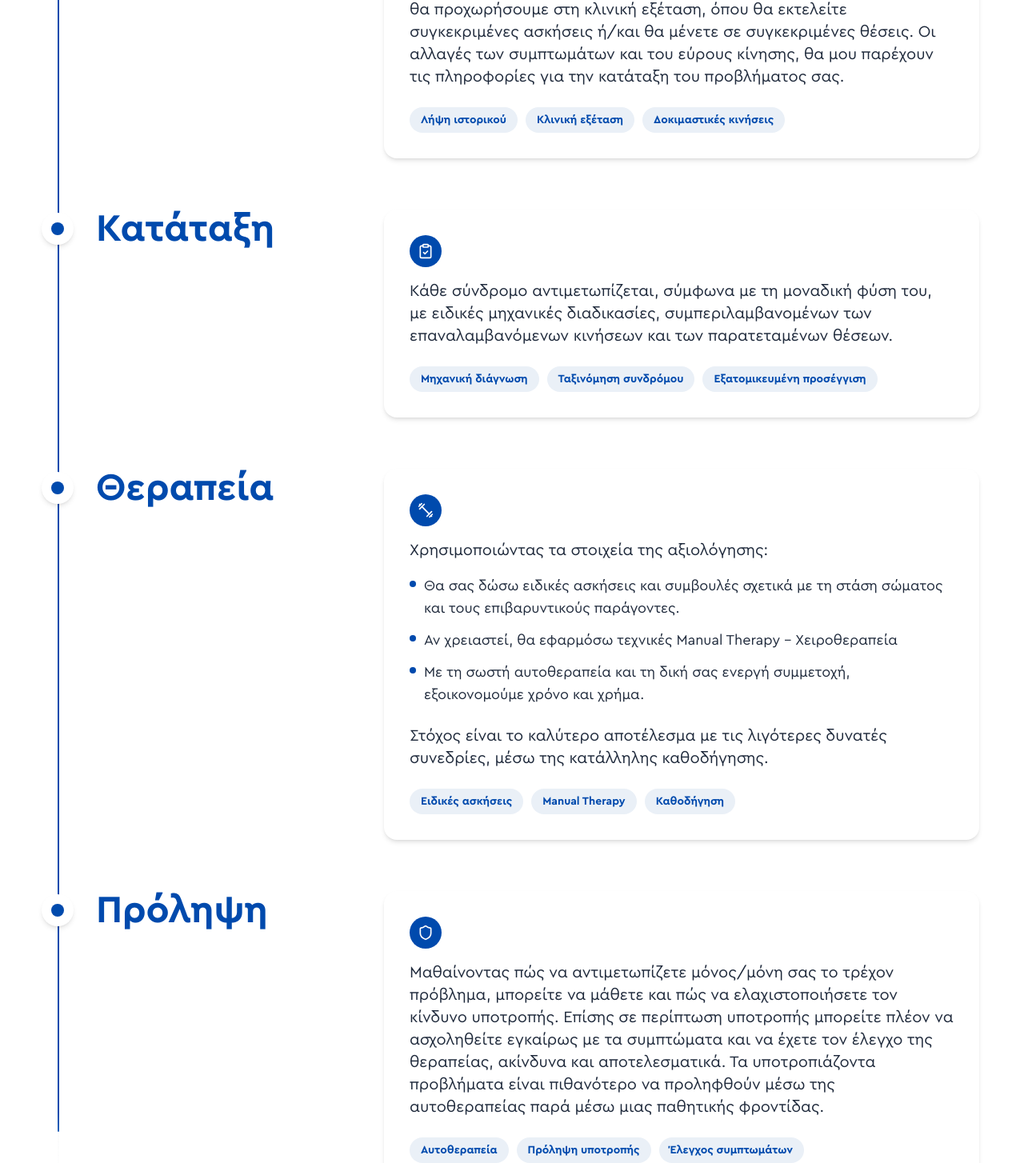
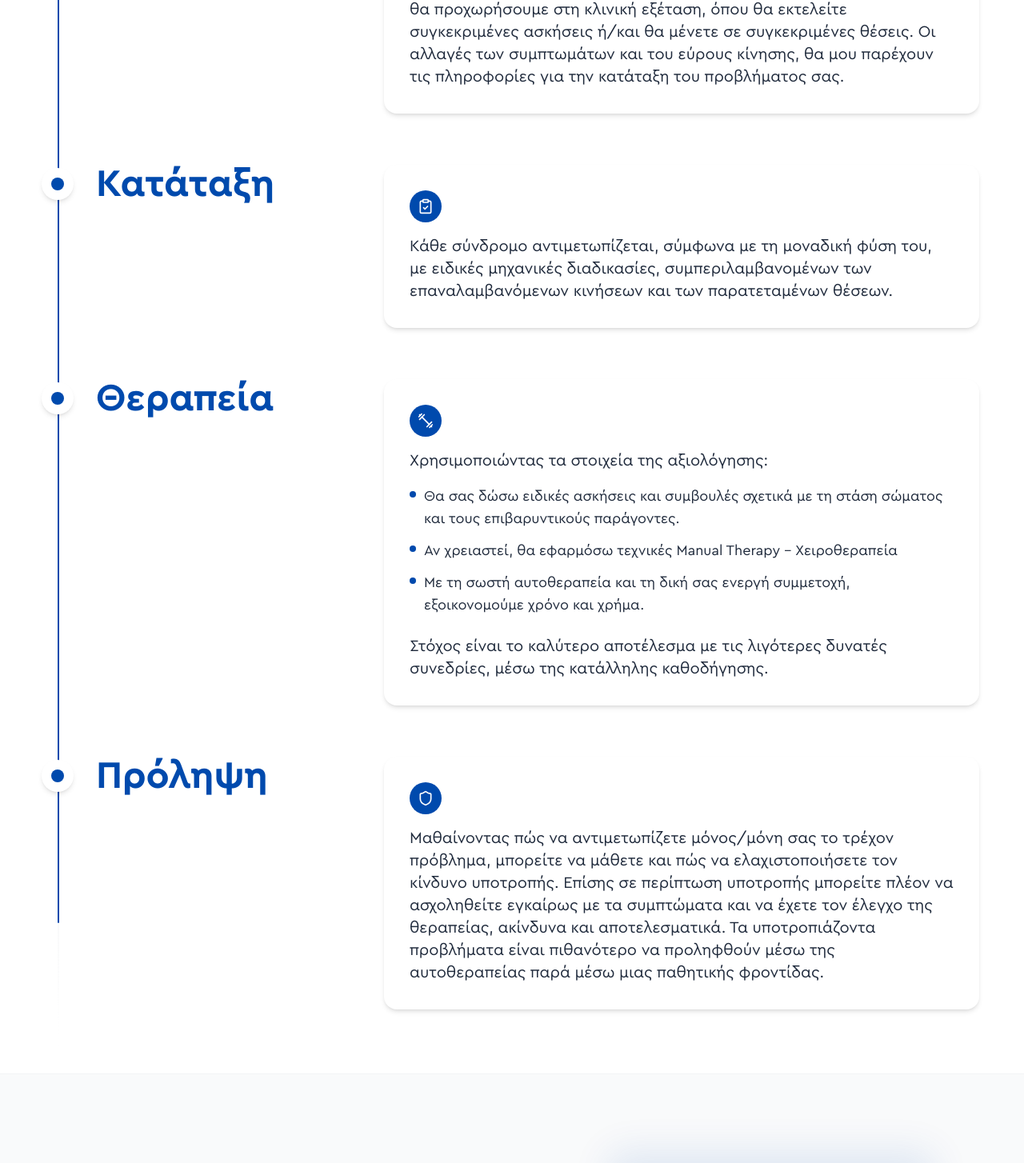
Before and after one commit to Ermeion/ermeion-website, a React (Vite) app: page / in a window 1280 px wide. Shown: the part 3857-5311 px from the top of the page at 80% size. Built offline with nearby package versions, Linux system fonts and the light colour scheme; grey boxes are pictures that could not be loaded.

Commit message:
update for the process

```diff
--- a/src/App.tsx
+++ b/src/App.tsx
@@ -977,30 +977,10 @@ function ProcessSection() {
             </span>
           </div>
           <p
-            className="text-lg md:text-xl text-slate-800 font-normal leading-relaxed mb-6"
+            className="text-lg md:text-xl text-slate-800 font-normal leading-relaxed"
           >
             Η πρώτη επίσκεψη περιλαμβάνει τη λήψη λεπτομερούς ιστορικού. Μετά θα προχωρήσουμε στη κλινική εξέταση, όπου θα εκτελείτε συγκεκριμένες ασκήσεις ή/και θα μένετε σε συγκεκριμένες θέσεις. Οι αλλαγές των συμπτωμάτων και του εύρους κίνησης, θα μου παρέχουν τις πληροφορίες για την κατάταξη του προβλήματος σας.
           </p>
-          <div className="flex flex-wrap gap-2.5">
-            <span
-              className="px-3.5 py-1.5 rounded-full text-sm font-semibold"
-              style={{ backgroundColor: '#eaf0f7', color: '#004aad' }}
-            >
-              Λήψη ιστορικού
-            </span>
-            <span
-              className="px-3.5 py-1.5 rounded-full text-sm font-semibold"
-              style={{ backgroundColor: '#eaf0f7', color: '#004aad' }}
-            >
-              Κλινική εξέταση
-            </span>
-            <span
-              className="px-3.5 py-1.5 rounded-full text-sm font-semibold"
-              style={{ backgroundColor: '#eaf0f7', color: '#004aad' }}
-            >
-              Δοκιμαστικές κινήσεις
-            </span>
-          </div>
         </div>
       ),
     },
@@ -1017,30 +997,10 @@ function ProcessSection() {
             </span>
           </div>
           <p
-            className="text-lg md:text-xl text-slate-800 font-normal leading-relaxed mb-6"
+            className="text-lg md:text-xl text-slate-800 font-normal leading-relaxed"
           >
             Κάθε σύνδρομο αντιμετωπίζεται, σύμφωνα με τη μοναδική φύση του, με ειδικές μηχανικές διαδικασίες, συμπεριλαμβανομένων των επαναλαμβανόμενων κινήσεων και των παρατεταμένων θέσεων.
           </p>
-          <div className="flex flex-wrap gap-2.5">
-            <span
-              className="px-3.5 py-1.5 rounded-full text-sm font-semibold"
-              style={{ backgroundColor: '#eaf0f7', color: '#004aad' }}
-            >
-              Μηχανική διάγνωση
-            </span>
-            <span
-              className="px-3.5 py-1.5 rounded-full text-sm font-semibold"
-              style={{ backgroundColor: '#eaf0f7', color: '#004aad' }}
-            >
-              Ταξινόμηση συνδρόμου
-            </span>
-            <span
-              className="px-3.5 py-1.5 rounded-full text-sm font-semibold"
-              style={{ backgroundColor: '#eaf0f7', color: '#004aad' }}
-            >
-              Εξατομικευμένη προσέγγιση
-            </span>
-          </div>
         </div>
       ),
     },
@@ -1076,30 +1036,10 @@ function ProcessSection() {
             </li>
           </ul>
           <p
-            className="text-lg md:text-xl text-slate-800 font-normal leading-relaxed mb-6"
+            className="text-lg md:text-xl text-slate-800 font-normal leading-relaxed"
           >
             Στόχος είναι το καλύτερο αποτέλεσμα με τις λιγότερες δυνατές συνεδρίες, μέσω της κατάλληλης καθοδήγησης.
           </p>
-          <div className="flex flex-wrap gap-2.5">
-            <span
-              className="px-3.5 py-1.5 rounded-full text-sm font-semibold"
-              style={{ backgroundColor: '#eaf0f7', color: '#004aad' }}
-            >
-              Ειδικές ασκήσεις
-            </span>
-            <span
-              className="px-3.5 py-1.5 rounded-full text-sm font-semibold"
-              style={{ backgroundColor: '#eaf0f7', color: '#004aad' }}
-            >
-              Manual Therapy
-            </span>
-            <span
-              className="px-3.5 py-1.5 rounded-full text-sm font-semibold"
-              style={{ backgroundColor: '#eaf0f7', color: '#004aad' }}
-            >
-              Καθοδήγηση
-            </span>
-          </div>
         </div>
       ),
     },
@@ -1116,30 +1056,10 @@ function ProcessSection() {
             </span>
           </div>
           <p
-            className="text-lg md:text-xl text-slate-800 font-normal leading-relaxed mb-6"
+            className="text-lg md:text-xl text-slate-800 font-normal leading-relaxed"
           >
             Μαθαίνοντας πώς να αντιμετωπίζετε μόνος/μόνη σας το τρέχον πρόβλημα, μπορείτε να μάθετε και πώς να ελαχιστοποιήσετε τον κίνδυνο υποτροπής. Επίσης σε περίπτωση υποτροπής μπορείτε πλέον να ασχοληθείτε εγκαίρως με τα συμπτώματα και να έχετε τον έλεγχο της θεραπείας, ακίνδυνα και αποτελεσματικά. Τα υποτροπιάζοντα προβλήματα είναι πιθανότερο να προληφθούν μέσω της αυτοθεραπείας παρά μέσω μιας παθητικής φροντίδας.
           </p>
-          <div className="flex flex-wrap gap-2.5">
-            <span
-              className="px-3.5 py-1.5 rounded-full text-sm font-semibold"
-              style={{ backgroundColor: '#eaf0f7', color: '#004aad' }}
-            >
-              Αυτοθεραπεία
-            </span>
-            <span
-              className="px-3.5 py-1.5 rounded-full text-sm font-semibold"
-              style={{ backgroundColor: '#eaf0f7', color: '#004aad' }}
-            >
-              Πρόληψη υποτροπής
-            </span>
-            <span
-              className="px-3.5 py-1.5 rounded-full text-sm font-semibold"
-              style={{ backgroundColor: '#eaf0f7', color: '#004aad' }}
-            >
-              Έλεγχος συμπτωμάτων
-            </span>
-          </div>
         </div>
       ),
     },
```
